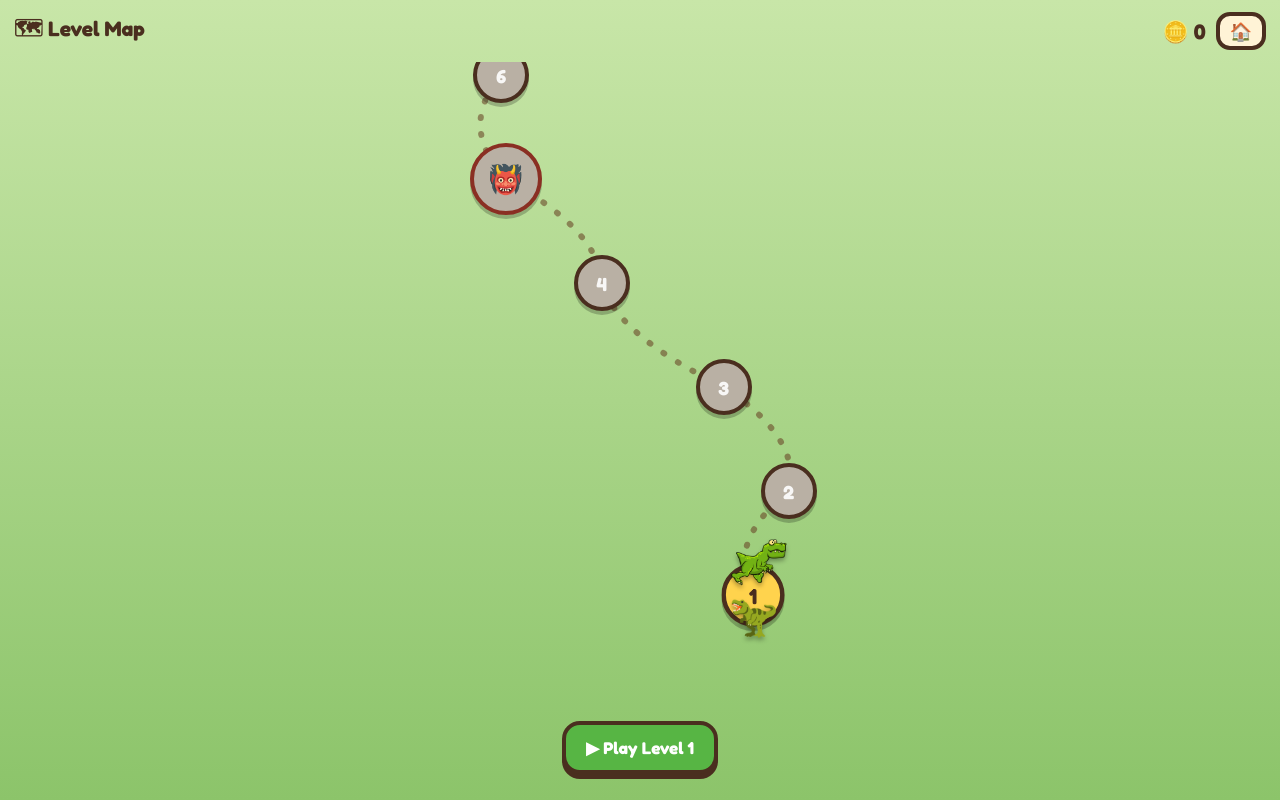
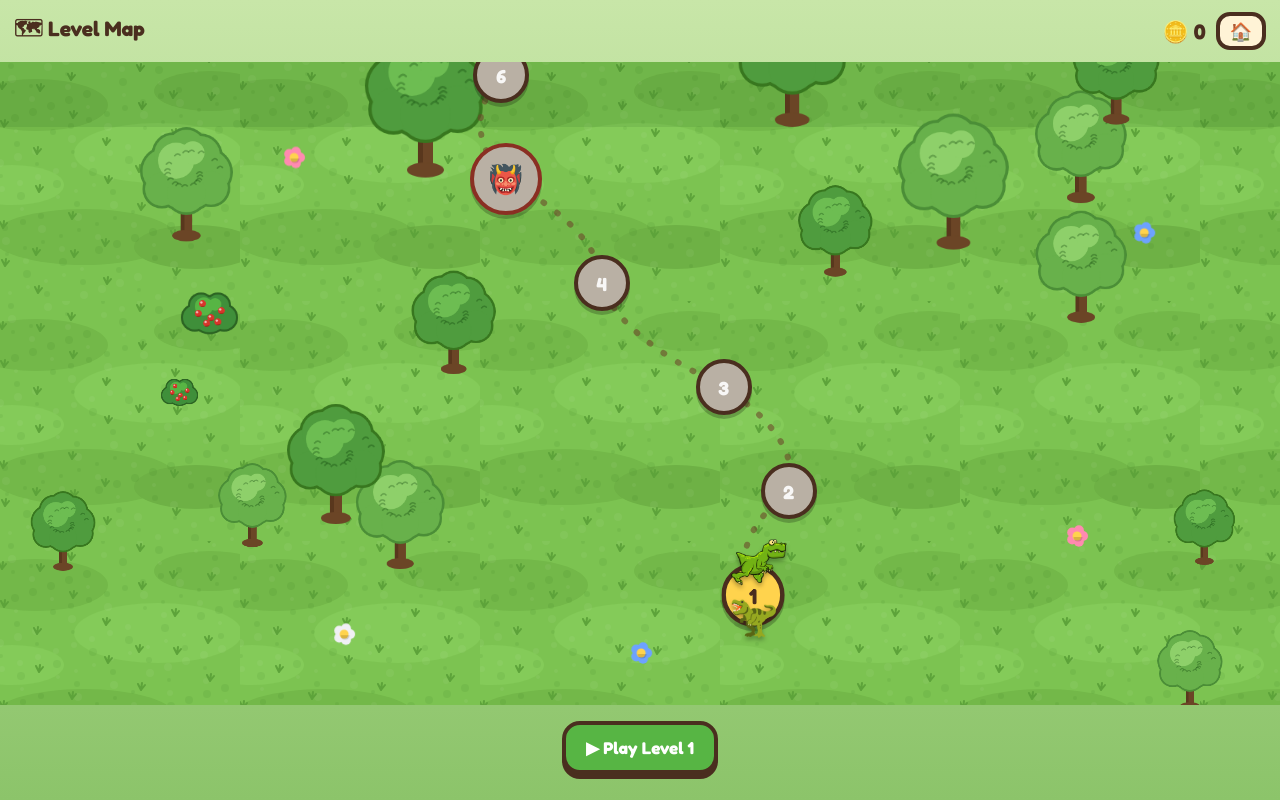
Before and after one commit to Capelard/Dino-Survival, a website: page index.html in a window 1280 px wide. Both pictures are taken after a click on the element 490 px from the left and 366 px from the top of the page. Drawn offline with Linux system fonts and the light colour scheme.

Commit message:
v2.5: level map landscape - plains/forest/hills/snow biome bands with scattered env art, biome changes at each boss milestone

```diff
--- a/index.html
+++ b/index.html
@@ -3,7 +3,7 @@
 <head>
 <meta charset="UTF-8">
 <meta name="viewport" content="width=device-width, initial-scale=1.0, maximum-scale=1.0, user-scalable=no">
-<title>Dino Survival v2.4</title>
+<title>Dino Survival v2.5</title>
 <link rel="manifest" href="manifest.webmanifest">
 <meta name="theme-color" content="#79c14e">
 <link rel="apple-touch-icon" href="icon-192.png">
@@ -92,6 +92,7 @@
   #mapHead button{border:4px solid var(--bark);background:var(--cream);border-radius:14px;font-size:18px;padding:4px 10px;font-family:inherit}
   #mapScroll{flex:1;width:100%;overflow-y:auto;position:relative;-webkit-overflow-scrolling:touch}
   #mapPath{position:relative;width:100%}
+  #mapBg{position:absolute;left:0;top:0}
   #mapSvg{position:absolute;left:0;top:0;width:100%;height:100%}
   .mapNode{position:absolute;width:56px;height:56px;margin:-28px 0 0 -28px;border-radius:50%;border:4px solid var(--bark);
     display:flex;align-items:center;justify-content:center;font-weight:700;font-family:inherit;font-size:19px;color:#fff;
@@ -124,6 +125,7 @@
 <div id="scrMap" class="overlay hidden">
   <div id="mapHead">🗺 Level Map<span class="sp"></span><span id="mapPts"></span><button id="btnMapMenu">🏠</button></div>
   <div id="mapScroll"><div id="mapPath">
+    <canvas id="mapBg"></canvas>
     <svg id="mapSvg" preserveAspectRatio="none"></svg>
     <div id="mapMarker"><img id="mapMarkerImg" src="" onerror="this.style.display='none';this.nextElementSibling.style.display='block'"><span class="mfall">🦖</span></div>
   </div></div>
@@ -143,7 +145,7 @@
 <!-- DINO SELECT -->
 <div id="scrSelect" class="overlay">
   <div class="panel">
-    <h1>🦖 DINO SURVIVAL <span style="font-size:14px;color:#8a6a50">v2.4</span></h1>
+    <h1>🦖 DINO SURVIVAL <span style="font-size:14px;color:#8a6a50">v2.5</span></h1>
     <p class="sub">Pick your dinosaur and start playing!</p>
     <div id="diffRow" style="display:flex;gap:8px;justify-content:center;margin:2px 0 10px;flex-wrap:wrap">
       <button class="btn small gray diffbtn" data-diff="beginner">🐣 Beginner</button>
@@ -858,7 +860,7 @@ function buildEnv(){
     x.beginPath();x.moveTo(tx,ty);x.lineTo(tx-3,ty-6);
     x.moveTo(tx,ty);x.lineTo(tx+1,ty-7);
     x.moveTo(tx,ty);x.lineTo(tx+4,ty-5);x.stroke();}
-  ENV.pattern=ctx.createPattern(g,'repeat');
+  ENV.pattern=ctx.createPattern(g,'repeat');ENV.grassCvs=g;
   ENV.trees=[makeTreeCvs('#4f9c3e','#6dbd52','#38771f'),
              makeTreeCvs('#68b14b','#8ed06a','#4b8e37'),
              makeTreeCvs('#e0b23f','#f0cf6d','#b3862a')];
@@ -1343,6 +1345,67 @@ function draw(){
 
 /* ============ LEVEL MAP ============ */
 let mapNodes={};
+function mapSrand(seed){return function(){seed=(seed*1103515245+12345)%2147483648;return seed/2147483648;};}
+function paintMapBg(Wpx,totalH,maxL,rowH,pad){
+  const bg=$('mapBg');bg.width=Wpx;bg.height=totalH;
+  const g=bg.getContext('2d');
+  if(ENV.grassCvs){g.fillStyle=g.createPattern(ENV.grassCvs,'repeat');}
+  else{g.fillStyle='#7cc351';}
+  g.fillRect(0,0,totalH>0?Wpx:0,totalH);
+  const bandOf=i=>Math.floor((i-1)/5)%4; // 0 plains 1 forest 2 hills 3 snow
+  const tints=[null,'rgba(15,75,15,.10)','rgba(120,88,48,.16)','rgba(232,242,255,.34)'];
+  // band tints
+  for(let i=1;i<=maxL;i+=5){
+    const b=bandOf(i);
+    const yBot=totalH-pad-(i-1)*rowH+rowH*0.5;
+    const yTop=totalH-pad-Math.min(i+4,maxL-0)*rowH+rowH*0.5-(rowH*0);
+    const top=totalH-pad-(i+4)*rowH+rowH*0.5;
+    if(tints[b]){g.fillStyle=tints[b];g.fillRect(0,Math.max(0,top),Wpx,yBot-Math.max(0,top));}
+  }
+  // scatter decorations, avoiding nodes
+  function farFromNodes(x,y){
+    for(const k in mapNodes){const n=mapNodes[k];
+      if(Math.hypot(x-n.x,y-n.y)<86)return false;}
+    return true;
+  }
+  const rnd=mapSrand(1337+maxL);
+  function snowRock(img,x,y,s){
+    g.drawImage(img,x,y,img.width*s,img.height*s);
+    g.fillStyle='rgba(255,255,255,.9)';
+    g.beginPath();g.ellipse(x+img.width*s*0.5,y+img.height*s*0.28,img.width*s*0.34,img.height*s*0.2,0,0,Math.PI*2);g.fill();
+  }
+  function cloud(x,y,s){
+    g.fillStyle='rgba(255,255,255,.85)';
+    g.beginPath();g.arc(x,y,16*s,0,Math.PI*2);g.arc(x+18*s,y-6*s,13*s,0,Math.PI*2);g.arc(x+34*s,y,12*s,0,Math.PI*2);g.fill();
+  }
+  for(let i=1;i<=maxL;i++){
+    const b=bandOf(i);
+    const ny=totalH-pad-(i-1)*rowH;
+    const count=3+Math.floor(rnd()*3);
+    for(let k=0;k<count;k++){
+      let x=20+rnd()*(Wpx-60),y=ny-rowH*0.5+rnd()*rowH;
+      if(!farFromNodes(x,y))continue;
+      const s=0.42+rnd()*0.3, r2=rnd();
+      if(b===0){ // plains
+        if(r2<0.45)g.drawImage(ENV.flower[Math.floor(rnd()*3)],x,y);
+        else if(r2<0.7)g.drawImage(ENV.bush,x,y,92*s,72*s);
+        else g.drawImage(ENV.trees[Math.floor(rnd()*2)],x,y,170*s,185*s);
+      }else if(b===1){ // forest
+        if(r2<0.62)g.drawImage(ENV.trees[Math.floor(rnd()*2)],x,y,170*(s+0.15),185*(s+0.15));
+        else if(r2<0.82)g.drawImage(ENV.bush,x,y,92*s,72*s);
+        else g.drawImage(ENV.flower[Math.floor(rnd()*3)],x,y);
+      }else if(b===2){ // rocky hills
+        if(r2<0.5)g.drawImage(ENV.rocks[Math.floor(rnd()*2)],x,y);
+        else if(r2<0.78)g.drawImage(ENV.trees[2],x,y,170*s,185*s);
+        else g.drawImage(ENV.bush,x,y,92*s,72*s);
+      }else{ // snow country
+        if(r2<0.45)snowRock(ENV.rocks[Math.floor(rnd()*2)],x,y,0.8+rnd()*0.4);
+        else if(r2<0.75)g.drawImage(ENV.bare,x,y,170*s,185*s);
+        else cloud(x,y,0.8+rnd()*0.6);
+      }
+    }
+  }
+}
 function buildMap(){
   const path=$('mapPath'),svg=$('mapSvg');
   path.querySelectorAll('.mapNode').forEach(function(n){n.remove();});
@@ -1356,6 +1419,7 @@ function buildMap(){
     mapNodes[i]={x:Wpx/2+Math.sin(i*0.85)*Math.min(Wpx*0.30,150),
                  y:totalH-pad-(i-1)*rowH};
   }
+  paintMapBg(Wpx,totalH,maxL,rowH,pad);
   let d='',prev=null;
   for(let i=1;i<=maxL;i++){const n=mapNodes[i];
     if(prev){
--- a/sw.js
+++ b/sw.js
@@ -1,4 +1,4 @@
-const C='dino-survival-v26';
+const C='dino-survival-v27';
 const CORE=['./','./index.html','./manifest.webmanifest','./icon-192.png','./icon-512.png'];
 self.addEventListener('install',e=>{
   e.waitUntil(caches.open(C).then(c=>c.addAll(CORE)));
```
